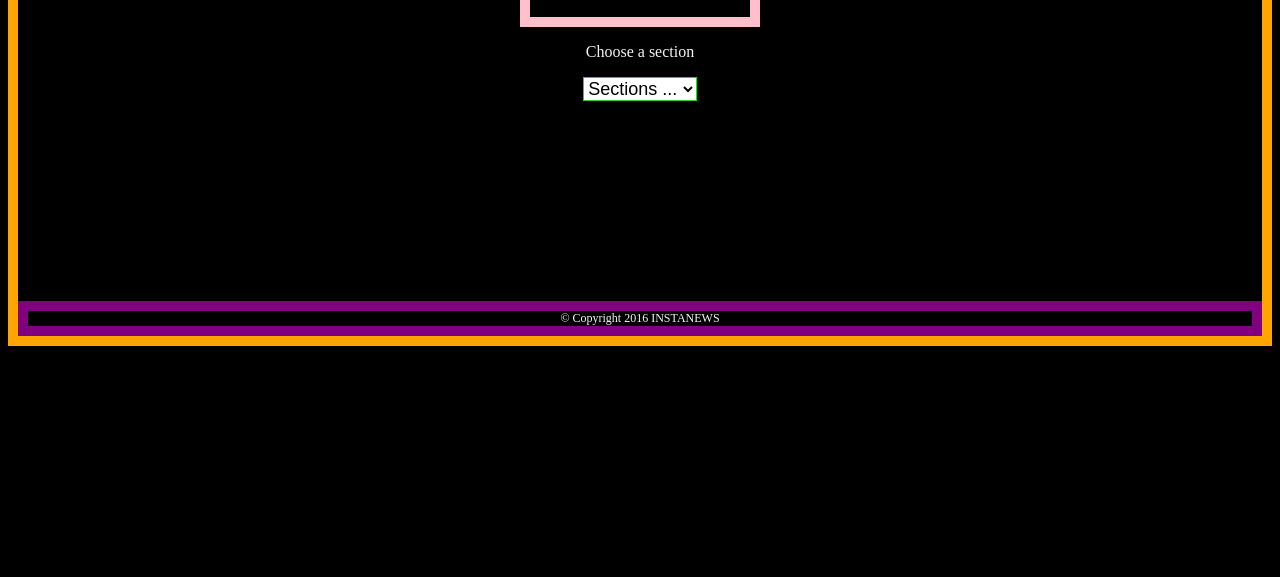
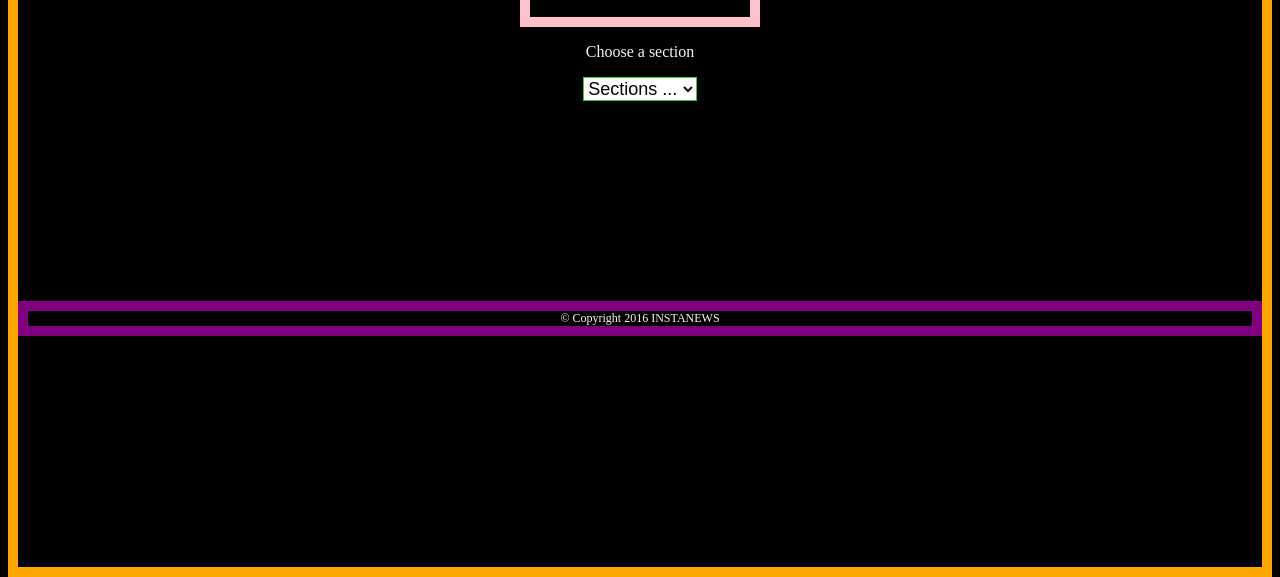
Before and after one commit to Evangaline8/project-2, a plain HTML site: page index.html in a window 1280 px wide. Shown: the part 251-828 px from the top of the page. Before the commit the page ends 800 px from the top, so only its background shows below. Drawn offline with nearby package versions, Linux system fonts and the light colour scheme; files that its build step writes are made by us from their sources.

Commit message:
changed html and body for 100% height

```diff
--- a/sass/_main.scss
+++ b/sass/_main.scss
@@ -1,9 +1,15 @@
+html {
+    height: 100%;
+    box-sizing: border-box;
+}
 body{
+    height: 100%;
     border-style: solid;
     border-width: 10px;
     border-color: orange;
     background-color: black;
     color: whitesmoke;
+    justify-content: space-between;
 
 }
 .container {
```
